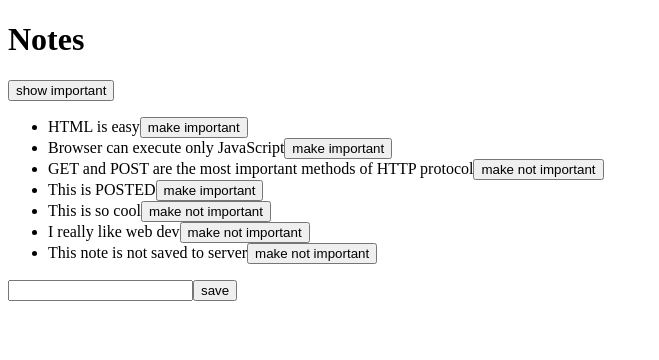
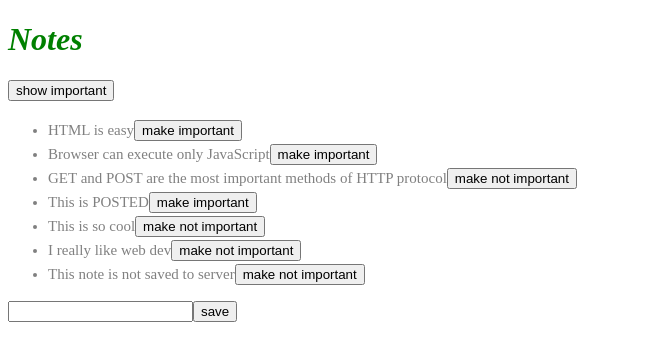
Before and after one commit to grant-gores/Full-Stack-Open-Exercises, a React (Vite) app in the folder part2/notes-frontend/: page / in a window 1280 px wide. Shown: the top 360 px of the page, without its empty margins (0-659 px from the left). Built offline with nearby package versions, Linux system fonts and the light colour scheme; data requests are answered from the project's data file.

Commit message:
Update notes app with css

```diff
--- a/part2/notes-frontend/src/App.jsx
+++ b/part2/notes-frontend/src/App.jsx
@@ -1,81 +1,79 @@
 import { useState, useEffect } from 'react'
+import Note from './components/Note'
+import Notification from './components/Notification'
 import noteService from './services/notes'
-import axios from 'axios'
-import Note from './components/Note'
 
-const App = (props) => {
+const App = () => {
   const [notes, setNotes] = useState([])
   const [newNote, setNewNote] = useState('')
   const [showAll, setShowAll] = useState(true)
+  const [errorMessage, setErrorMessage] = useState(null)
 
   useEffect(() => {
-    noteService
-    .getAll()
-    .then(initialNotes => {
+    noteService.getAll().then((initialNotes) => {
       setNotes(initialNotes)
     })
   }, [])
-
-  const toggleImportanceOf = id => {
-    const note = notes.find(n => n.id === id)
-    const changedNote = { ...note, important: !note.important }
-
-    noteService
-    .update(id, changedNote)
-    .then(returnedNote => {
-      setNotes(notes.map(note => note.id === id ? returnedNote : note))
-    })
-    .catch(error => {
-      alert(
-        `the note '${note.content}' was already deleted from the server`
-      )
-      setNotes(notes.filter(n => n.id !== id))
-    })
-  }
 
   const addNote = (event) => {
     event.preventDefault()
     const noteObject = {
       content: newNote,
-      important: Math.random() < 0.5,
+      important: Math.random() > 0.5,
     }
 
+    noteService.create(noteObject).then((returnedNote) => {
+      setNotes(notes.concat(returnedNote))
+      setNewNote('')
+    })
+  }
+
+  const toggleImportanceOf = (id) => {
+    const note = notes.find((n) => n.id === id)
+    const changedNote = { ...note, important: !note.important }
+
     noteService
-      .create(noteObject)
-      .then(returnedNote => {
-        setNotes(notes.concat(returnedNote))
-        setNewNote('')
-    })
+      .update(id, changedNote)
+      .then((returnedNote) => {
+        setNotes(notes.map((note) => (note.id !== id ? note : returnedNote)))
+      })
+      .catch((error) => {
+        setErrorMessage(
+          `Note '${note.content}' was already removed from server`
+        )
+        setTimeout(() => {
+          setErrorMessage(null)
+        }, 5000)
+        setNotes(notes.filter((n) => n.id !== id))
+      })
   }
 
   const handleNoteChange = (event) => {
     setNewNote(event.target.value)
   }
 
-  const notesToShow = showAll
-    ? notes
-    : notes.filter(note => note.important === true)
+  const notesToShow = showAll ? notes : notes.filter((note) => note.important)
 
   return (
     <div>
       <h1>Notes</h1>
+      <Notification message={errorMessage} />
       <div>
         <button onClick={() => setShowAll(!showAll)}>
           show {showAll ? 'important' : 'all'}
         </button>
       </div>
       <ul>
-        {notesToShow.map(note =>
-          <Note key={note.id} note={note}
-          toggleImportance={()=>toggleImportanceOf(note.id)}
+        {notesToShow.map((note) => (
+          <Note
+            key={note.id}
+            note={note}
+            toggleImportance={() => toggleImportanceOf(note.id)}
           />
-        )}
+        ))}
       </ul>
       <form onSubmit={addNote}>
-        <input
-          value={newNote}
-          onChange={handleNoteChange}
-        />
+        <input value={newNote} onChange={handleNoteChange} />
         <button type="submit">save</button>
       </form>
     </div>
--- a/part2/notes-frontend/src/components/Note.jsx
+++ b/part2/notes-frontend/src/components/Note.jsx
@@ -3,7 +3,7 @@ const Note = ({ note, toggleImportance }) => {
     ? 'make not important' : 'make important'
 
     return (
-        <li>
+        <li className="note">
             {note.content}
             <button onClick={toggleImportance}>{label}</button>
         </li>
--- /dev/null
+++ b/part2/notes-frontend/src/components/Notification.jsx
@@ -0,0 +1,9 @@
+const Notification = ({ message }) => {
+  if (message === null) {
+    return null
+  }
+
+  return <div className="error">{message}</div>
+}
+
+export default Notification
--- /dev/null
+++ b/part2/notes-frontend/src/index.css
@@ -0,0 +1,20 @@
+h1 {
+    color: green;
+    font-style: italic;
+}
+
+.note{
+    color: gray;
+    padding-top: 3px;
+    font-size: 15px;
+}
+
+.error {
+  color: red;
+  background: lightgrey;
+  font-size: 20px;
+  border-style: solid;
+  border-radius: 5px;
+  padding: 10px;
+  margin-bottom: 10px;
+}
--- a/part2/notes-frontend/src/main.jsx
+++ b/part2/notes-frontend/src/main.jsx
@@ -1,4 +1,5 @@
 import ReactDOM from "react-dom/client";
 import App from "./App";
+import './index.css'
 
 ReactDOM.createRoot(document.getElementById("root")).render(<App />);
```
